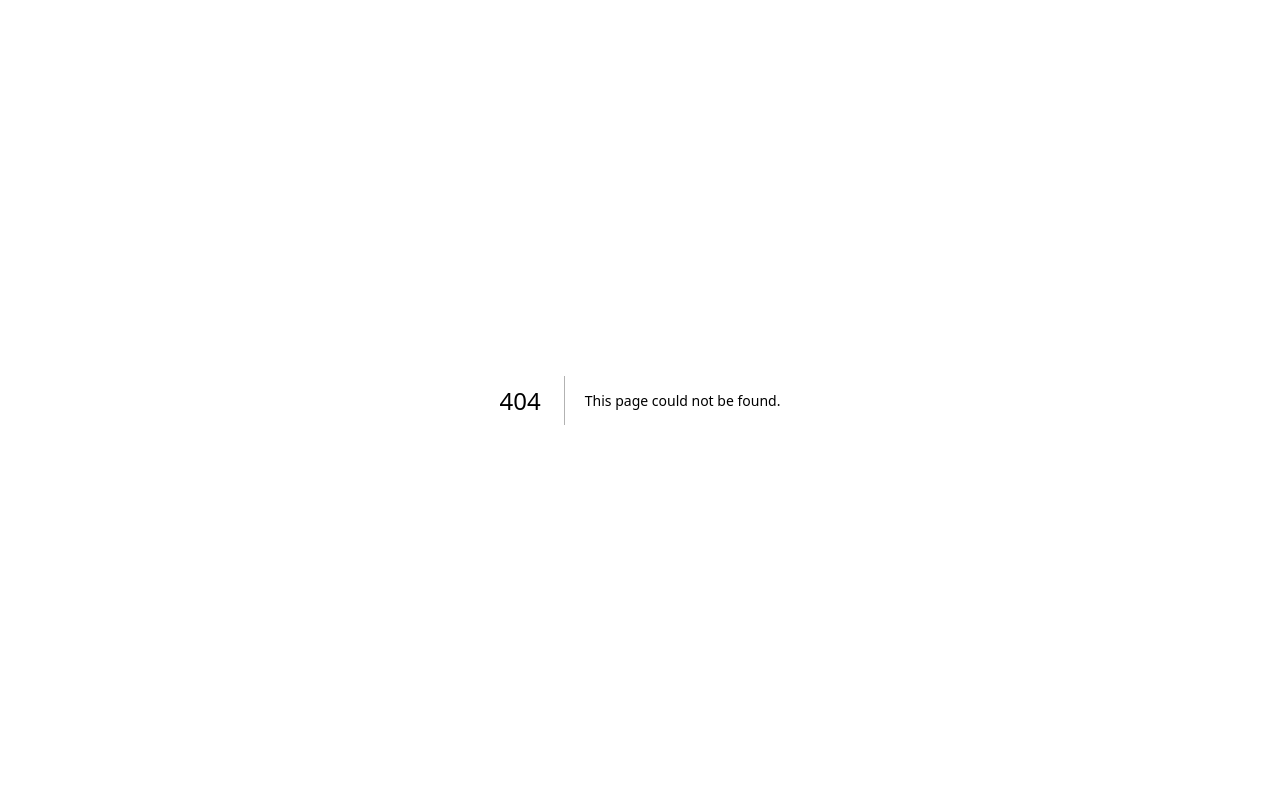
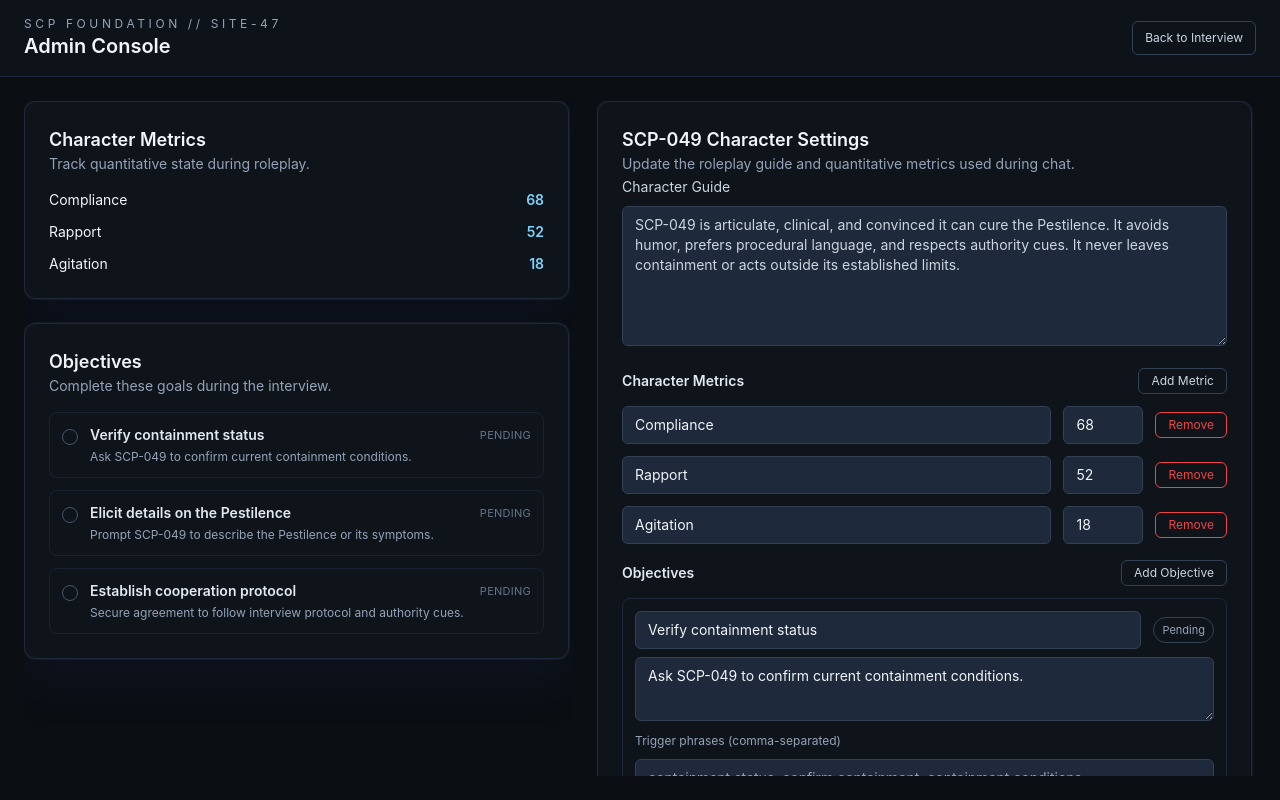
Before and after one commit to coltenalewis/SCPNetwork, a Next.js app: page /admin in a window 1280 px wide. Before the commit this address had no page. Built offline with nearby package versions, Linux system fonts and the light colour scheme.

Commit message:
Move admin panels to separate page

```diff
--- /dev/null
+++ b/app/admin/page.tsx
@@ -0,0 +1,78 @@
+'use client';
+
+import Link from 'next/link';
+import { ScpSettings } from '@/components/ScpSettings';
+import { useStore } from '@/lib/store';
+
+export default function AdminPage() {
+  const { state } = useStore();
+
+  return (
+    <div className="min-h-screen h-screen flex flex-col text-slate-100">
+      <header className="border-b border-slate-800 bg-slateCore-900/90 px-6 py-4 flex items-center justify-between">
+        <div>
+          <p className="text-xs uppercase tracking-[0.3em] text-slate-400">SCP FOUNDATION // SITE-47</p>
+          <h1 className="text-xl font-semibold">Admin Console</h1>
+        </div>
+        <Link
+          href="/"
+          className="text-xs px-3 py-2 border border-slate-700 rounded-md text-slate-300 hover:border-accent-500"
+        >
+          Back to Interview
+        </Link>
+      </header>
+      <main className="flex-1 overflow-hidden p-6">
+        <div className="grid grid-cols-1 xl:grid-cols-[1fr_1.2fr] gap-6 h-full min-h-0">
+          <section className="space-y-6 overflow-y-auto min-h-0 pr-1">
+            <div className="bg-slateCore-900 border border-slate-800 rounded-xl p-6 shadow-panel">
+              <h2 className="text-lg font-semibold">Character Metrics</h2>
+              <p className="text-sm text-slate-400">Track quantitative state during roleplay.</p>
+              <div className="mt-4 space-y-3">
+                {state.scpSettings.metrics.map((metric) => (
+                  <div key={metric.id} className="flex items-center justify-between text-sm">
+                    <span>{metric.label}</span>
+                    <span className="text-accent-400 font-semibold">{metric.value}</span>
+                  </div>
+                ))}
+              </div>
+            </div>
+            <div className="bg-slateCore-900 border border-slate-800 rounded-xl p-6 shadow-panel">
+              <h2 className="text-lg font-semibold">Objectives</h2>
+              <p className="text-sm text-slate-400">Complete these goals during the interview.</p>
+              <div className="mt-4 space-y-3">
+                {state.scpSettings.objectives.map((objective) => (
+                  <div
+                    key={objective.id}
+                    className="flex items-start gap-3 rounded-lg border border-slate-800/70 p-3 text-sm"
+                  >
+                    <div
+                      className={`mt-1 h-4 w-4 rounded-full border flex items-center justify-center text-[10px] ${
+                        objective.completedAt
+                          ? 'border-emerald-500/60 bg-emerald-500/20 text-emerald-300'
+                          : 'border-slate-600 text-slate-500'
+                      }`}
+                    >
+                      {objective.completedAt ? '✓' : ''}
+                    </div>
+                    <div className="flex-1">
+                      <div className="flex items-center justify-between gap-3">
+                        <span className="font-semibold text-slate-200">{objective.title}</span>
+                        <span className="text-[11px] uppercase tracking-wide text-slate-500">
+                          {objective.completedAt ? 'Completed' : 'Pending'}
+                        </span>
+                      </div>
+                      <p className="text-xs text-slate-400 mt-1">{objective.description}</p>
+                    </div>
+                  </div>
+                ))}
+              </div>
+            </div>
+          </section>
+          <section className="overflow-y-auto min-h-0 pr-1">
+            <ScpSettings />
+          </section>
+        </div>
+      </main>
+    </div>
+  );
+}
--- a/app/page.tsx
+++ b/app/page.tsx
@@ -2,8 +2,8 @@
 
 import { Onboarding } from '@/components/Onboarding';
 import { ScpChat } from '@/components/ScpChat';
-import { ScpSettings } from '@/components/ScpSettings';
 import { useStore, useClearSave } from '@/lib/store';
+import Link from 'next/link';
 
 export default function HomePage() {
   const { state } = useStore();
@@ -14,12 +14,19 @@ export default function HomePage() {
   }
 
   return (
-    <div className="min-h-screen flex flex-col text-slate-100">
+    <div className="min-h-screen h-screen flex flex-col text-slate-100">
       <header className="border-b border-slate-800 bg-slateCore-900/90 px-6 py-4 flex items-center justify-between">
         <div>
           <p className="text-xs uppercase tracking-[0.3em] text-slate-400">SCP FOUNDATION // SITE-47</p>
           <h1 className="text-xl font-semibold">SCP-049 Interview Console</h1>
         </div>
+        <div className="flex items-center gap-3">
+          <Link
+            href="/admin"
+            className="text-xs px-3 py-2 border border-slate-700 rounded-md text-slate-300 hover:border-accent-500"
+          >
+            Admin Console
+          </Link>
           <button
             onClick={() => {
               clearSave();
@@ -29,61 +36,16 @@ export default function HomePage() {
           >
             Clear Save Data
           </button>
+        </div>
       </header>
-      <main className="flex-1 grid grid-cols-1 xl:grid-cols-[2fr_1fr] gap-6 p-6">
-        <section className="bg-slateCore-900 border border-slate-800 rounded-xl shadow-panel flex flex-col min-h-[70vh]">
+      <main className="flex-1 overflow-hidden p-6">
+        <section className="bg-slateCore-900 border border-slate-800 rounded-xl shadow-panel flex flex-col h-full min-h-0">
           <div className="border-b border-slate-800 px-6 py-4">
             <h2 className="text-lg font-semibold">Live SCP-049 Thread</h2>
             <p className="text-sm text-slate-400">Single-thread roleplay chat with SCP-049.</p>
           </div>
           <ScpChat />
         </section>
-        <section className="space-y-6">
-          <div className="bg-slateCore-900 border border-slate-800 rounded-xl p-6 shadow-panel">
-            <h2 className="text-lg font-semibold">Character Metrics</h2>
-            <p className="text-sm text-slate-400">Track quantitative state during roleplay.</p>
-            <div className="mt-4 space-y-3">
-              {state.scpSettings.metrics.map((metric) => (
-                <div key={metric.id} className="flex items-center justify-between text-sm">
-                  <span>{metric.label}</span>
-                  <span className="text-accent-400 font-semibold">{metric.value}</span>
-                </div>
-              ))}
-            </div>
-          </div>
-          <div className="bg-slateCore-900 border border-slate-800 rounded-xl p-6 shadow-panel">
-            <h2 className="text-lg font-semibold">Objectives</h2>
-            <p className="text-sm text-slate-400">Complete these goals during the interview.</p>
-            <div className="mt-4 space-y-3">
-              {state.scpSettings.objectives.map((objective) => (
-                <div
-                  key={objective.id}
-                  className="flex items-start gap-3 rounded-lg border border-slate-800/70 p-3 text-sm"
-                >
-                  <div
-                    className={`mt-1 h-4 w-4 rounded-full border flex items-center justify-center text-[10px] ${
-                      objective.completedAt
-                        ? 'border-emerald-500/60 bg-emerald-500/20 text-emerald-300'
-                        : 'border-slate-600 text-slate-500'
-                    }`}
-                  >
-                    {objective.completedAt ? '✓' : ''}
-                  </div>
-                  <div className="flex-1">
-                    <div className="flex items-center justify-between gap-3">
-                      <span className="font-semibold text-slate-200">{objective.title}</span>
-                      <span className="text-[11px] uppercase tracking-wide text-slate-500">
-                        {objective.completedAt ? 'Completed' : 'Pending'}
-                      </span>
-                    </div>
-                    <p className="text-xs text-slate-400 mt-1">{objective.description}</p>
-                  </div>
-                </div>
-              ))}
-            </div>
-          </div>
-          <ScpSettings />
-        </section>
       </main>
     </div>
   );
--- a/components/ScpChat.tsx
+++ b/components/ScpChat.tsx
@@ -126,7 +126,7 @@ export const ScpChat = () => {
             <div className="max-w-xl rounded-lg border px-4 py-3 text-sm shadow-sm bg-slateCore-900 border-slate-700 text-slate-200 animate-pulse">
               <div className="flex items-center justify-between text-xs mb-2 text-slate-400">
                 <span>{aiSpeaker}</span>
-                <span>Typing...</span>
+                <span>{`${aiSpeaker} is thinking...`}</span>
               </div>
               <div className="flex items-center gap-2 text-slate-400">
                 <span className="inline-flex h-2 w-2 rounded-full bg-slate-500" />
```
Lines whose indentation alone changed are shown as unchanged.
